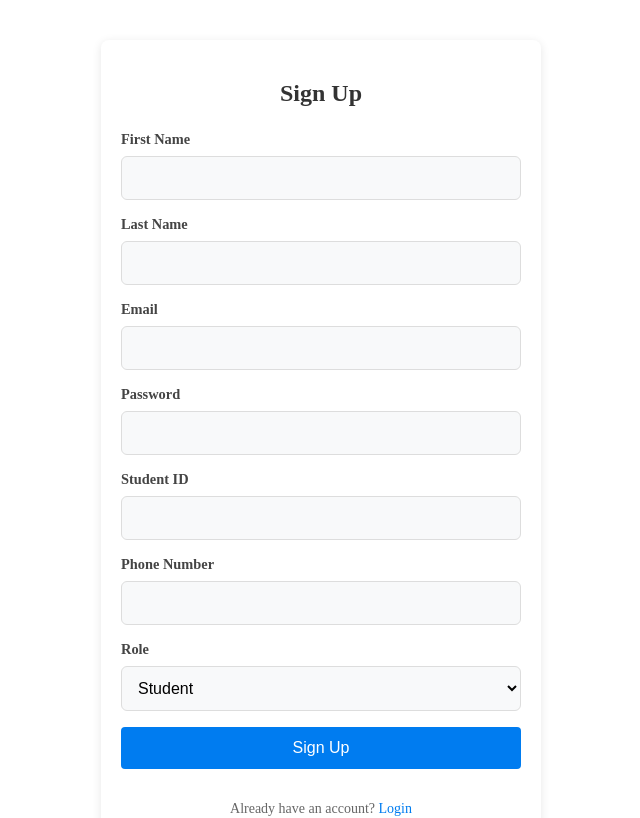
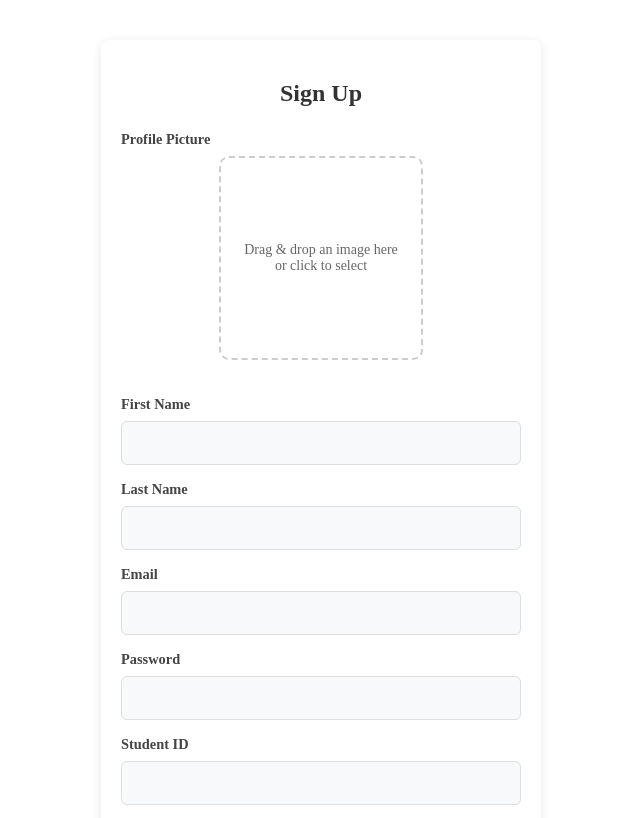
Before and after one commit to alifrashid00/CR25, a React (Vite) app in the folder student-marketplace/: page /signup in a window 1280 px wide. Shown: the top 818 px of the page, without its empty margins (319-959 px from the left). Built offline with nearby package versions, Linux system fonts and the light colour scheme; no server answers.

Commit message:
profile pic added

```diff
--- a/student-marketplace/src/components/Sidebar.jsx
+++ b/student-marketplace/src/components/Sidebar.jsx
@@ -71,9 +71,8 @@ const Sidebar = () => {
             <div className="sidebar-footer">
                 {user && (
                     <>
-                        <div className="profile-section">
-                            <img
-                                src={user.photoURL || "/default-avatar.png"}
+                        <div className="profile-section">                            <img
+                                src={userData?.profilePic || "/default-avatar.png"}
                                 alt="Profile"
                                 className="profile-photo"
                             />
--- a/student-marketplace/src/components/SignUp.jsx
+++ b/student-marketplace/src/components/SignUp.jsx
@@ -15,6 +15,7 @@ const SignUp = () => {
         phoneNumber: "",
         role: "student",
     });
+    const [previewPic, setPreviewPic] = useState(null);
     const [error, setError] = useState("");
     const navigate = useNavigate();
 
@@ -24,6 +25,65 @@ const SignUp = () => {
             ...prev,
             [name]: value
         }));
+    };
+
+    const handleProfilePicChange = (event) => {
+        const file = event.target.files[0];
+        if (file) {
+            const reader = new FileReader();
+            reader.onloadend = () => {
+                resizeImage(reader.result, 200, 200, (resizedImage) => {
+                    setPreviewPic(resizedImage);
+                });
+            };
+            reader.readAsDataURL(file);
+        }
+    };
+
+    const handleDrop = (event) => {
+        event.preventDefault();
+        const file = event.dataTransfer.files[0];
+        if (file) {
+            const reader = new FileReader();
+            reader.onloadend = () => {
+                resizeImage(reader.result, 200, 200, (resizedImage) => {
+                    setPreviewPic(resizedImage);
+                });
+            };
+            reader.readAsDataURL(file);
+        }
+    };    const resizeImage = (base64Str, maxWidth, maxHeight, callback) => {
+        const img = new Image();
+        img.src = base64Str;
+        img.onload = () => {
+            const canvas = document.createElement("canvas");
+            let width = img.width;
+            let height = img.height;
+
+            if (width > maxWidth || height > maxHeight) {
+                const scaleFactor = Math.min(maxWidth / width, maxHeight / height);
+                width *= scaleFactor;
+                height *= scaleFactor;
+            }
+
+            canvas.width = width;
+            canvas.height = height;
+            const ctx = canvas.getContext("2d");
+            ctx.drawImage(img, 0, 0, width, height);
+            // Using PNG format for maximum quality and WebP as a fallback
+            try {
+                const webpData = canvas.toDataURL("image/webp", 1.0);
+                if (webpData.length < 1024 * 1024) { // Check if less than 1MB
+                    callback(webpData);
+                } else {
+                    // If WebP is too large, fallback to PNG
+                    callback(canvas.toDataURL("image/png"));
+                }
+            } catch (e) {
+                // If WebP is not supported, use PNG
+                callback(canvas.toDataURL("image/png"));
+            }
+        };
     };
 
     const handleSubmit = async (e) => {
@@ -42,6 +102,7 @@ const SignUp = () => {
                 ...userData,
                 uid: userCredential.user.uid,
                 email,
+                profilePic: previewPic || "",
                 createdAt: new Date().toISOString(),
                 updatedAt: new Date().toISOString()
             });
@@ -58,6 +119,31 @@ const SignUp = () => {
             <h2>Sign Up</h2>
             {error && <p className="error">{error}</p>}
             <form onSubmit={handleSubmit} className="signup-form">
+                <div className="form-group profile-pic-container">
+                    <label htmlFor="profilePic">Profile Picture</label>
+                    <div
+                        className="profile-pic-dropzone"
+                        onDragOver={(e) => e.preventDefault()}
+                        onDrop={handleDrop}
+                    >
+                        {previewPic ? (
+                            <img src={previewPic} alt="Profile preview" className="profile-preview" />
+                        ) : (
+                            <div className="upload-placeholder">
+                                Drag & drop an image here or click to select
+                            </div>
+                        )}
+                        <input
+                            type="file"
+                            id="profilePic"
+                            name="profilePic"
+                            accept="image/*"
+                            onChange={handleProfilePicChange}
+                            className="profile-pic-input"
+                        />
+                    </div>
+                </div>
+
                 <div className="form-group">
                     <label htmlFor="firstName">First Name</label>
                     <input
@@ -131,7 +217,7 @@ const SignUp = () => {
                     />
                 </div>
 
-                <div className="form-group">
+                {/* <div className="form-group">
                     <label htmlFor="role">Role</label>
                     <select
                         id="role"
@@ -143,7 +229,7 @@ const SignUp = () => {
                         <option value="student">Student</option>
                         <option value="admin">Admin</option>
                     </select>
-                </div>
+                </div> */}
 
                 <button type="submit">Sign Up</button>
 
--- a/student-marketplace/src/components/signup.css
+++ b/student-marketplace/src/components/signup.css
@@ -94,3 +94,48 @@ button[type="submit"]:hover {
 .signup-link a:hover {
     text-decoration: underline;
 }
+
+.profile-pic-container {
+    margin-bottom: 20px;
+}
+
+.profile-pic-dropzone {
+    position: relative;
+    width: 200px;
+    height: 200px;
+    border: 2px dashed #ccc;
+    border-radius: 10px;
+    display: flex;
+    align-items: center;
+    justify-content: center;
+    cursor: pointer;
+    overflow: hidden;
+    margin: 0 auto;
+}
+
+.profile-pic-dropzone:hover {
+    border-color: #666;
+}
+
+.upload-placeholder {
+    text-align: center;
+    color: #666;
+    padding: 20px;
+    font-size: 14px;
+}
+
+.profile-pic-input {
+    position: absolute;
+    width: 100%;
+    height: 100%;
+    top: 0;
+    left: 0;
+    opacity: 0;
+    cursor: pointer;
+}
+
+.profile-preview {
+    width: 100%;
+    height: 100%;
+    object-fit: cover;
+}
```
